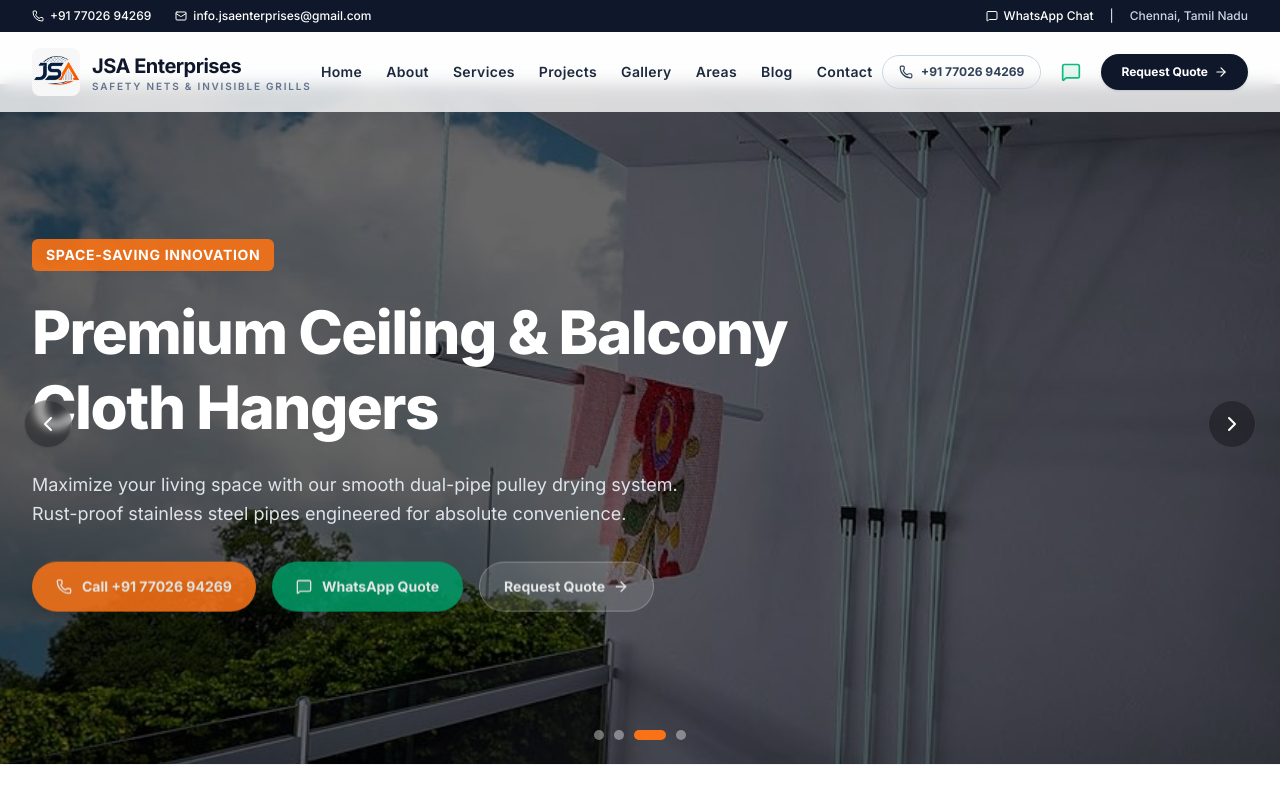
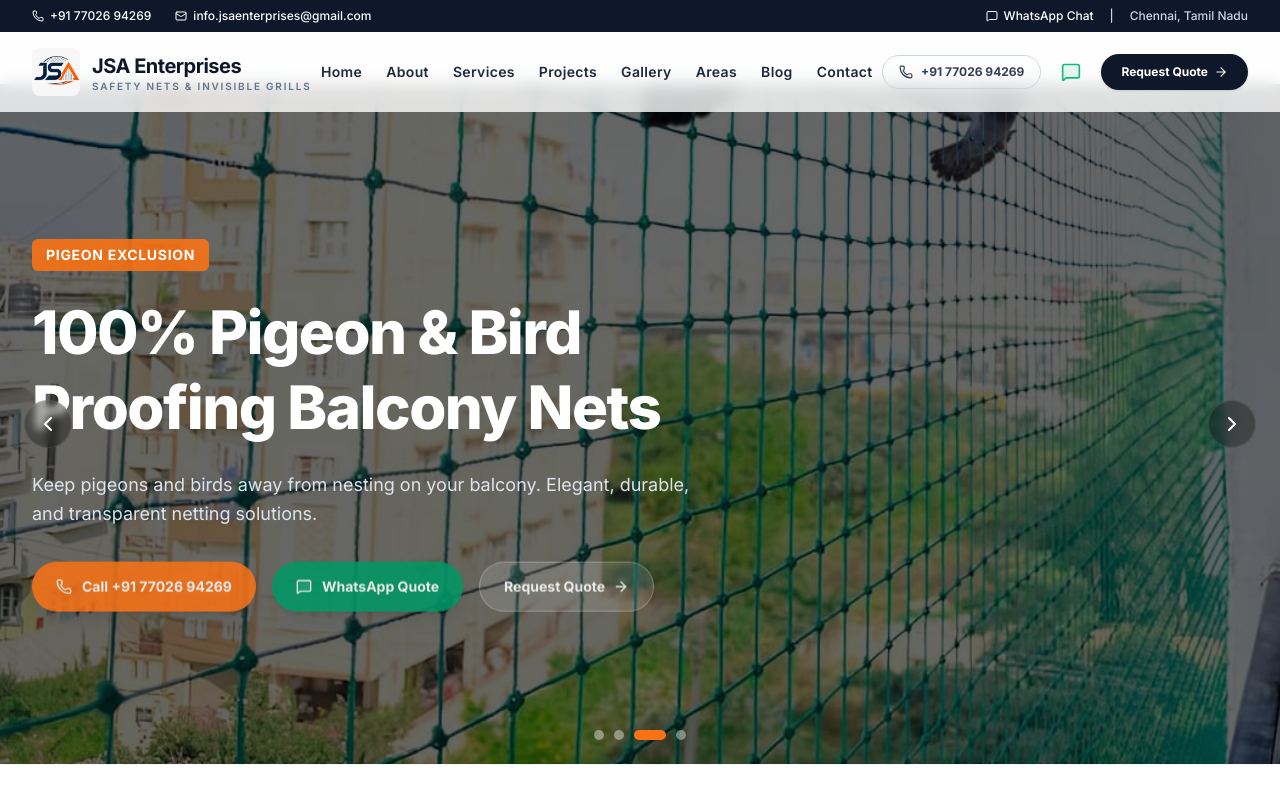
Before and after one commit to ajay-Ai-Ds/JSA-Enterprises, a Next.js app: page / in a window 1280 px wide. Shown: the top 800 px of the page. Built offline with nearby package versions, Linux system fonts and the light colour scheme.

Commit message:
Update: Move safety nets to last slide in HeroCarousel

```diff
--- a/src/components/sections/HeroCarousel.tsx
+++ b/src/components/sections/HeroCarousel.tsx
@@ -19,15 +19,6 @@ interface Slide {
 const slides: Slide[] = [
   {
     id: 1,
-    image: "/images/hero/safetynets.webp",
-    badge: "Premium Protection",
-    title: "Heavy-Duty Safety Nets & Balcony Netting Solutions",
-    subtitle: "Absolute safety for your children and pets without compromising ventilation. Customized high-tensile netting engineered to endure extreme Chennai weather.",
-    ctaText: "Explore Safety Nets",
-    ctaLink: "#services",
-  },
-  {
-    id: 2,
     image: "/images/hero/balconygrill.jpg",
     badge: "Architectural Elegance",
     title: "Elegant Invisible Grills for Windows & Balconies",
@@ -36,7 +27,7 @@ const slides: Slide[] = [
     ctaLink: "#services",
   },
   {
-    id: 3,
+    id: 2,
     image: "/images/hero/cloth-hanger1.jpg",
     badge: "Space-Saving Innovation",
     title: "Premium Ceiling & Balcony Cloth Hangers",
@@ -45,12 +36,21 @@ const slides: Slide[] = [
     ctaLink: "#services",
   },
   {
-    id: 4,
+    id: 3,
     image: "/images/hero/pigeonnet.jpg",
     badge: "Pigeon Exclusion",
     title: "100% Pigeon & Bird Proofing Balcony Nets",
     subtitle: "Keep pigeons and birds away from nesting on your balcony. Elegant, durable, and transparent netting solutions.",
     ctaText: "View Bird Netting",
+    ctaLink: "#services",
+  },
+  {
+    id: 4,
+    image: "/images/hero/safetynets.webp",
+    badge: "Premium Protection",
+    title: "Heavy-Duty Safety Nets & Balcony Netting Solutions",
+    subtitle: "Absolute safety for your children and pets without compromising ventilation. Customized high-tensile netting engineered to endure extreme Chennai weather.",
+    ctaText: "Explore Safety Nets",
     ctaLink: "#services",
   },
 ];
```
